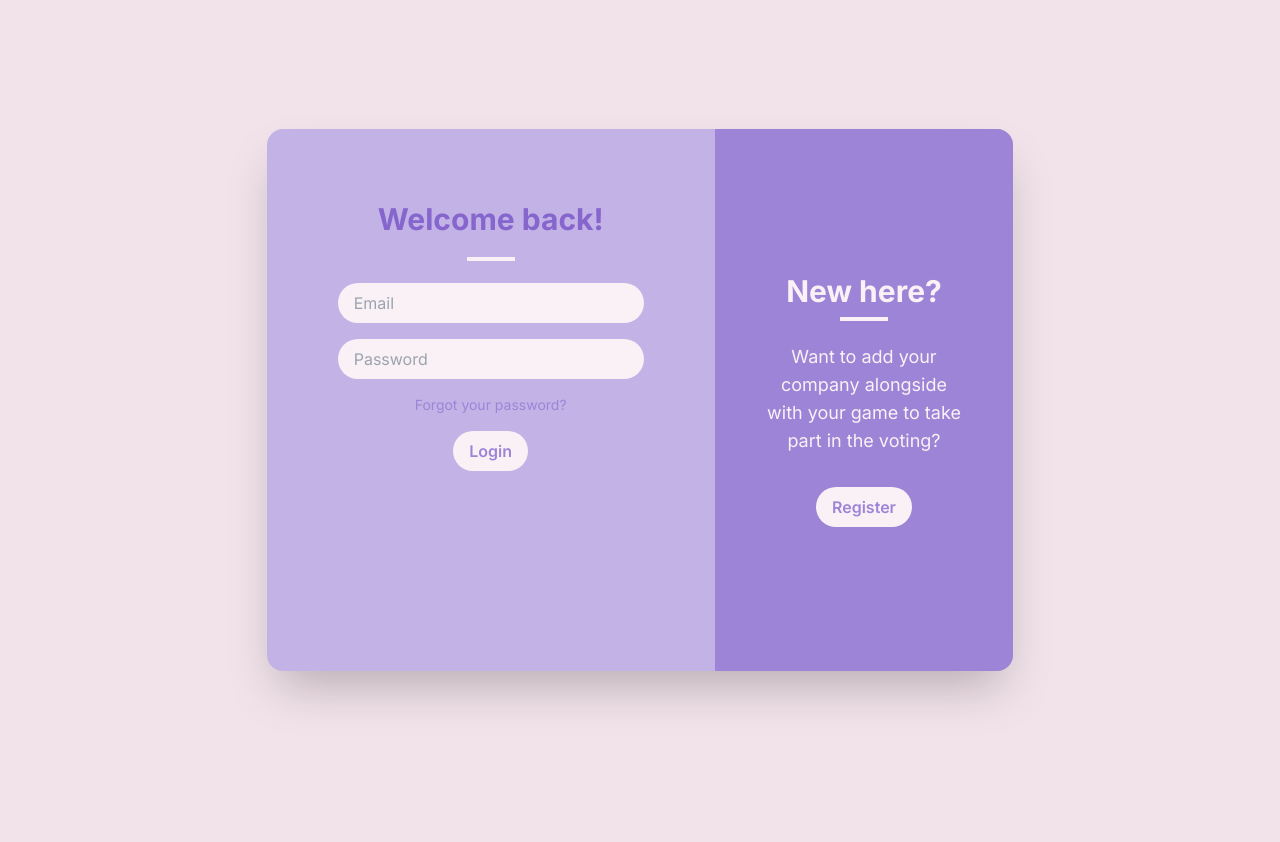
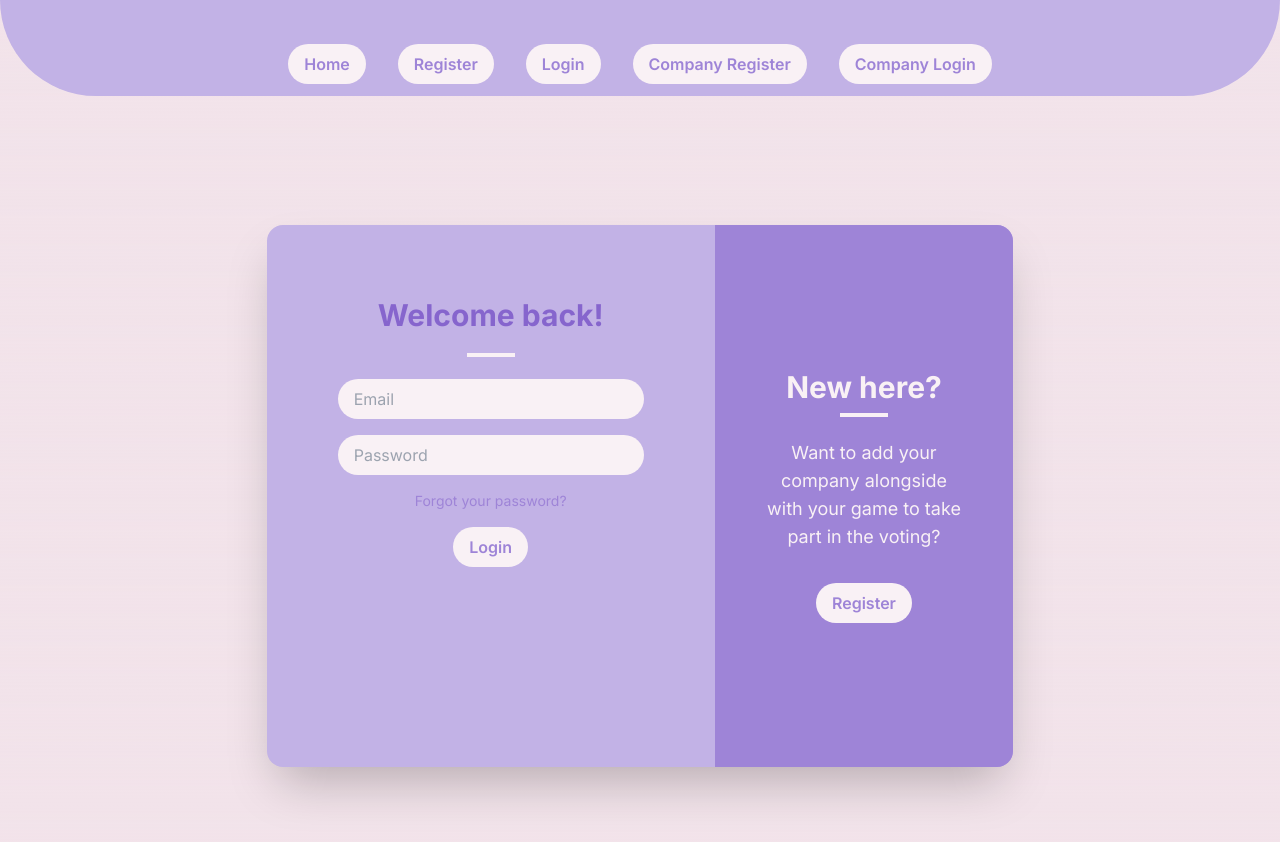
Before and after one commit to edikiuspy/Vote, a Next.js app: page /company_login in a window 1280 px wide. Shown: the top 842 px of the page. Before the commit the page ends 800 px from the top, so only its background shows below. Built offline with nearby package versions, Linux system fonts and the light colour scheme.

Commit message:
Working navbar

```diff
--- a/src/app/components/navbar/navbar.jsx
+++ b/src/app/components/navbar/navbar.jsx
@@ -1,14 +1,62 @@
+"use client";
+
+import { useRouter } from "next/navigation";
+
 const Navbar = () => {
+  const router = useRouter();
+
+  const handleHomeClick = () => {
+    router.push("/");
+  };
+
+  const handleRegisterClick = () => {
+    router.push("/register");
+  };
+
+  const handleLoginClick = () => {
+    router.push("/login");
+  };
+
+  const handleCompanyRegisterClick = () => {
+    router.push("/company_register");
+  };
+
+  const handleCompanyLoginClick = () => {
+    router.push("/company_login");
+  };
+
   return (
-    <nav className="navbar">
-      <div className="navbar__container">
-        <div className="navbar__logo">Logo</div>
-        <ul className="navbar__menu">
-          <li className="navbar__menu__item">Home</li>
-          <li className="navbar__menu__item">About</li>
-          <li className="navbar__menu__item">Contact</li>
-        </ul>
-      </div>
+    <nav className="flex flex-row bg-accent2 rounded-br-full rounded-bl-full justify-center gap-8 py-3 ">
+      <button
+        className="mt-8 bg-bg text-accent1 py-2 px-4 rounded-full inline-block font-semibold hover:bg-accent hover:text-bg"
+        onClick={handleHomeClick}
+      >
+        Home
+      </button>
+      <button
+        className="mt-8 bg-bg text-accent1 py-2 px-4 rounded-full inline-block font-semibold hover:bg-accent hover:text-bg"
+        onClick={handleRegisterClick}
+      >
+        Register
+      </button>
+      <button
+        className="mt-8 bg-bg text-accent1 py-2 px-4 rounded-full inline-block font-semibold hover:bg-accent hover:text-bg"
+        onClick={handleLoginClick}
+      >
+        Login
+      </button>
+      <button
+        className="mt-8 bg-bg text-accent1 py-2 px-4 rounded-full inline-block font-semibold hover:bg-accent hover:text-bg"
+        onClick={handleCompanyRegisterClick}
+      >
+        Company Register
+      </button>
+      <button
+        className="mt-8 bg-bg text-accent1 py-2 px-4 rounded-full inline-block font-semibold hover:bg-accent hover:text-bg"
+        onClick={handleCompanyLoginClick}
+      >
+        Company Login
+      </button>
     </nav>
   );
 };
--- a/src/app/layout.js
+++ b/src/app/layout.js
@@ -1,5 +1,6 @@
 import { Inter } from "next/font/google";
 import "./globals.scss";
+import Navbar from "./components/navbar/navbar";
 
 const inter = Inter({ subsets: ["latin"] });
 
@@ -11,7 +12,10 @@ export const metadata = {
 export default function RootLayout({ children }) {
   return (
     <html lang="en">
-      <body className={inter.className}>{children}</body>
+      <body className={inter.className}>
+        <Navbar />
+        {children}
+      </body>
     </html>
   );
 }
--- a/src/app/page.js
+++ b/src/app/page.js
@@ -1,6 +1,5 @@
 import EmblaCarousel from "../app/components/embla_carousel/embla_carousel";
 import Game from "../app/components/game/game";
-import Navbar from "../app/components/navbar/navbar";
 
 async function getGames() {
   const res = await fetch(`http://localhost:3000/api/game`);
@@ -21,7 +20,6 @@ export default async function Home() {
         slides={Array.from(Array(5).keys())}
         options={{ loop: true }}
       />
-      <Navbar />
     </main>
   );
 }
```
